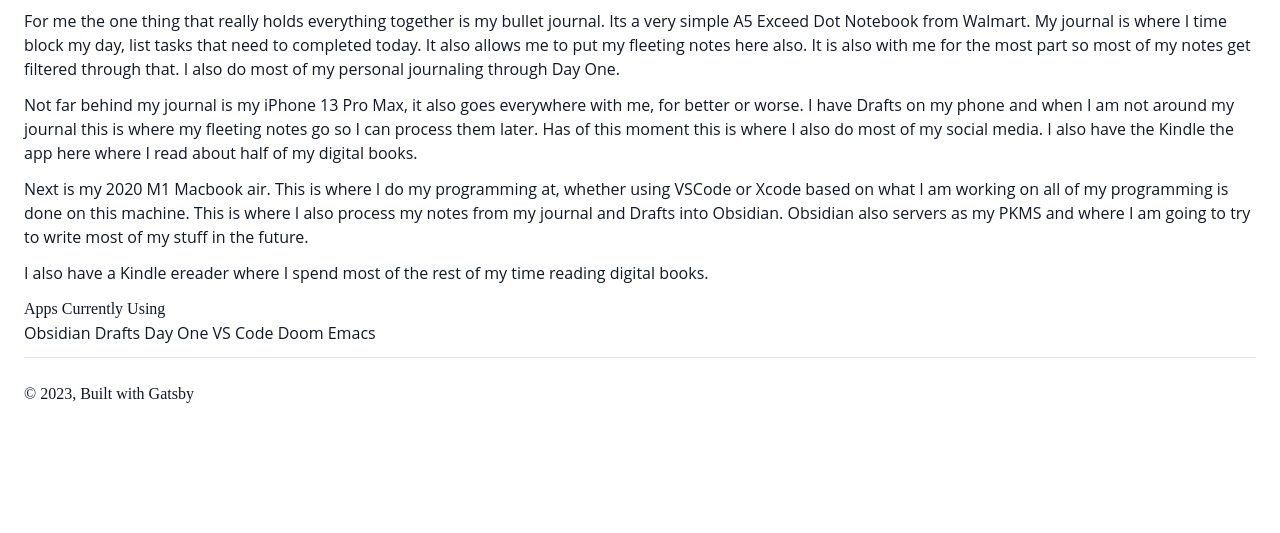
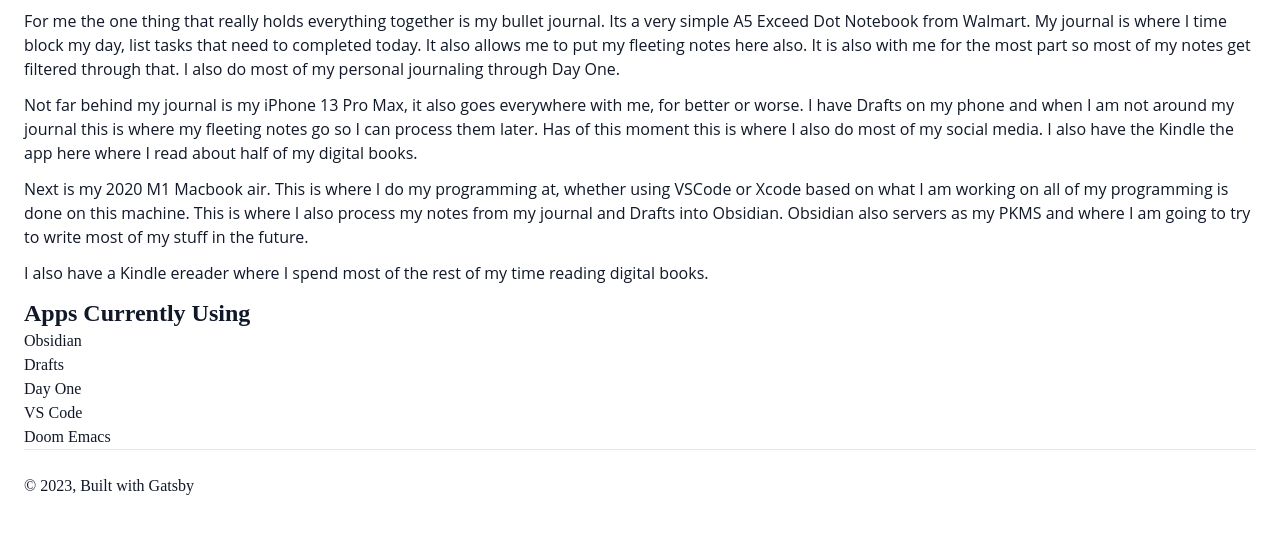
Before and after one commit to jasonawise/analogish, a Gatsby site: page /2023-tech-stack/ in a window 1280 px wide. Shown: the part 151-684 px from the top of the page. Built offline with nearby package versions, Linux system fonts and the light colour scheme; Gatsby itself is replaced by a stand-in of ours.

Commit message:
updating some css

```diff
--- a/content/blog/2023-tech-stack/index.md
+++ b/content/blog/2023-tech-stack/index.md
@@ -15,9 +15,9 @@
 
 I also have a Kindle ereader where I spend most of the rest of my time reading digital books.
 
-### Apps Currently Using
-[Obsidian](https://obsidian.md)
-[Drafts](https://getdrafts.com)
-[Day One](https://dayoneapp.com)
-[VS Code](https://code.visualstudio.com/)
-[Doom Emacs](https://github.com/doomemacs/doomemacs)
+## Apps Currently Using
+- [Obsidian](https://obsidian.md)
+- [Drafts](https://getdrafts.com)
+- [Day One](https://dayoneapp.com)
+- [VS Code](https://code.visualstudio.com/)
+- [Doom Emacs](https://github.com/doomemacs/doomemacs)
--- a/src/style.css
+++ b/src/style.css
@@ -23,4 +23,8 @@
   article {
     @apply mb-6;
   }
+
+  li > p > a {
+    @apply underline hover:font-bold hover:text-gray-900 text-gray-700;
+  }
 }
```
